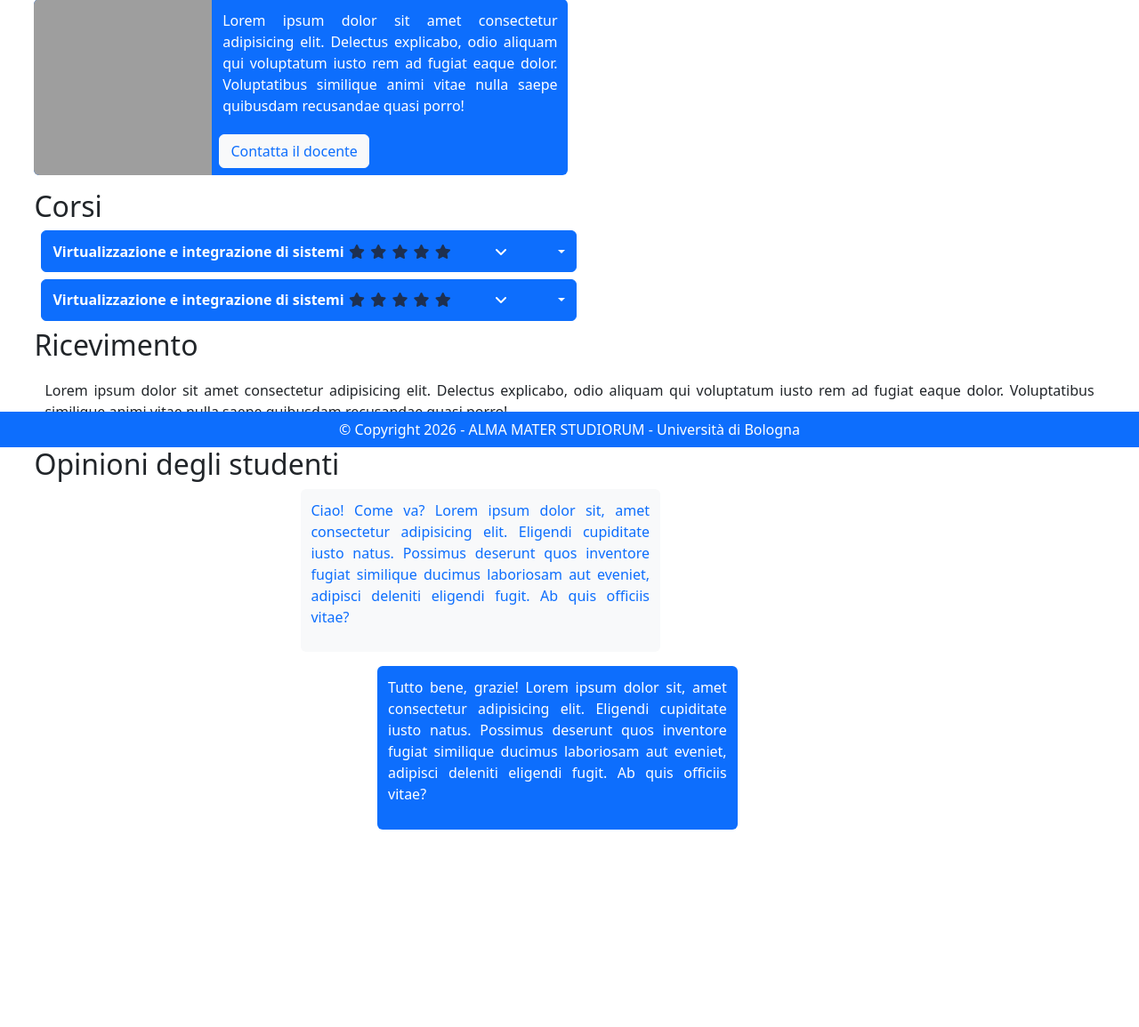
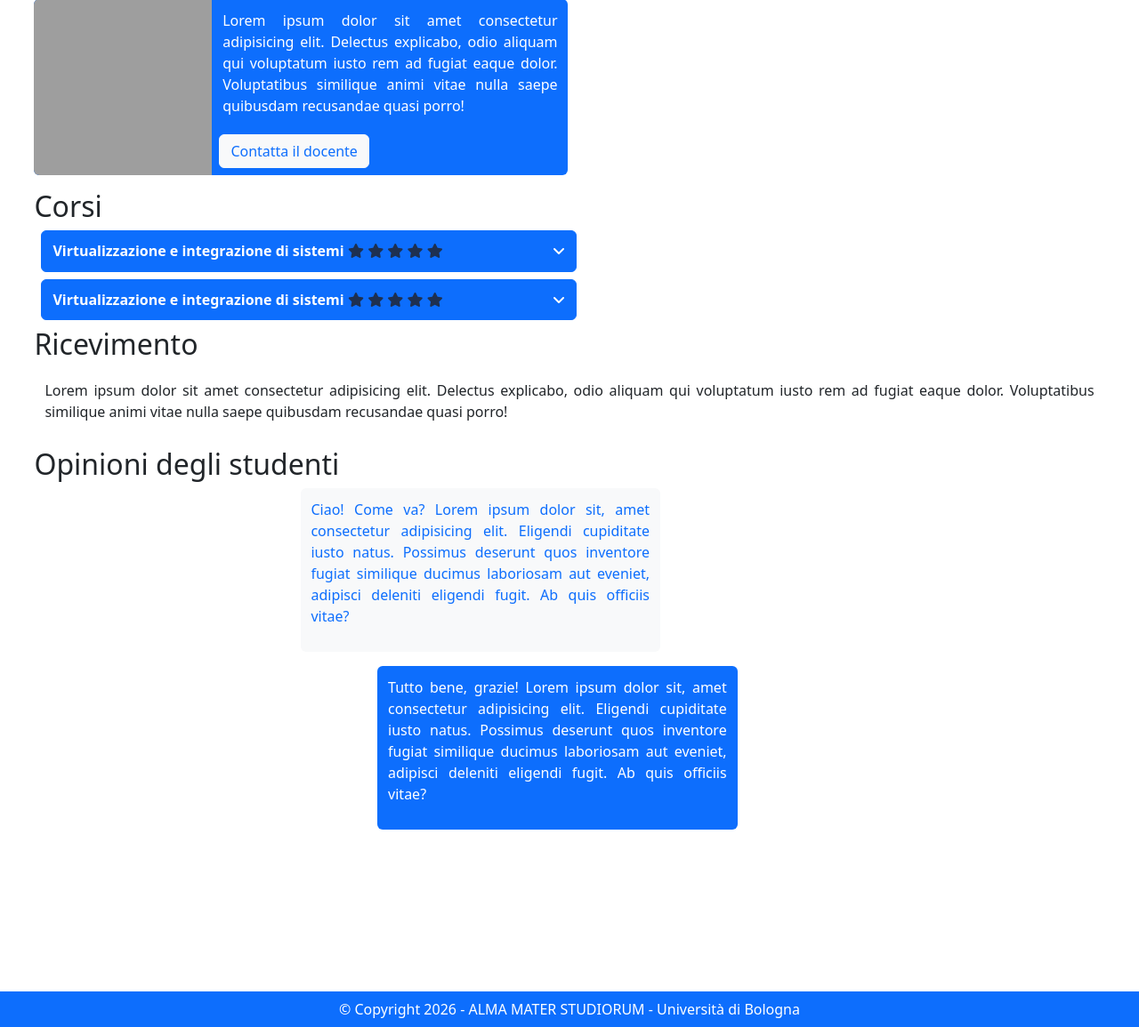
Before and after one commit to MarMal001/AlmaStudent, a PHP site: page /professor.html in a window 1280 px wide. Shown: the part 297-1452 px from the top of the page at 89% size. Before the commit the page ends 1230 px from the top, so only its background shows below. Run offline with PHP 8.4, Linux system fonts and the light colour scheme; grey boxes are pictures that could not be loaded.

Commit message:
Minor changes

```diff
--- a/style.css
+++ b/style.css
@@ -27,7 +27,7 @@ main > img {
     z-index: -1;
 }
 
-main div div i {
+main section div i {
     color: rgb(30, 48, 80);
     height: 20px !important;
     width: 20px !important;
@@ -45,11 +45,16 @@ ul {
     margin: 0;
 }
 
+header {
+    position:sticky;
+    top: 0;
+    z-index: 2;
+}
 
-footer {
+/*footer {
     position: fixed;
     bottom: 0;
-}
+}*/
 
 div ul li, nav ul li{
     float: left;
@@ -76,3 +81,7 @@ p {
     text-align: justify;
     padding: 1%;
 }
+
+button.dropdown-toggle::after {
+  display: none !important;
+}
```
